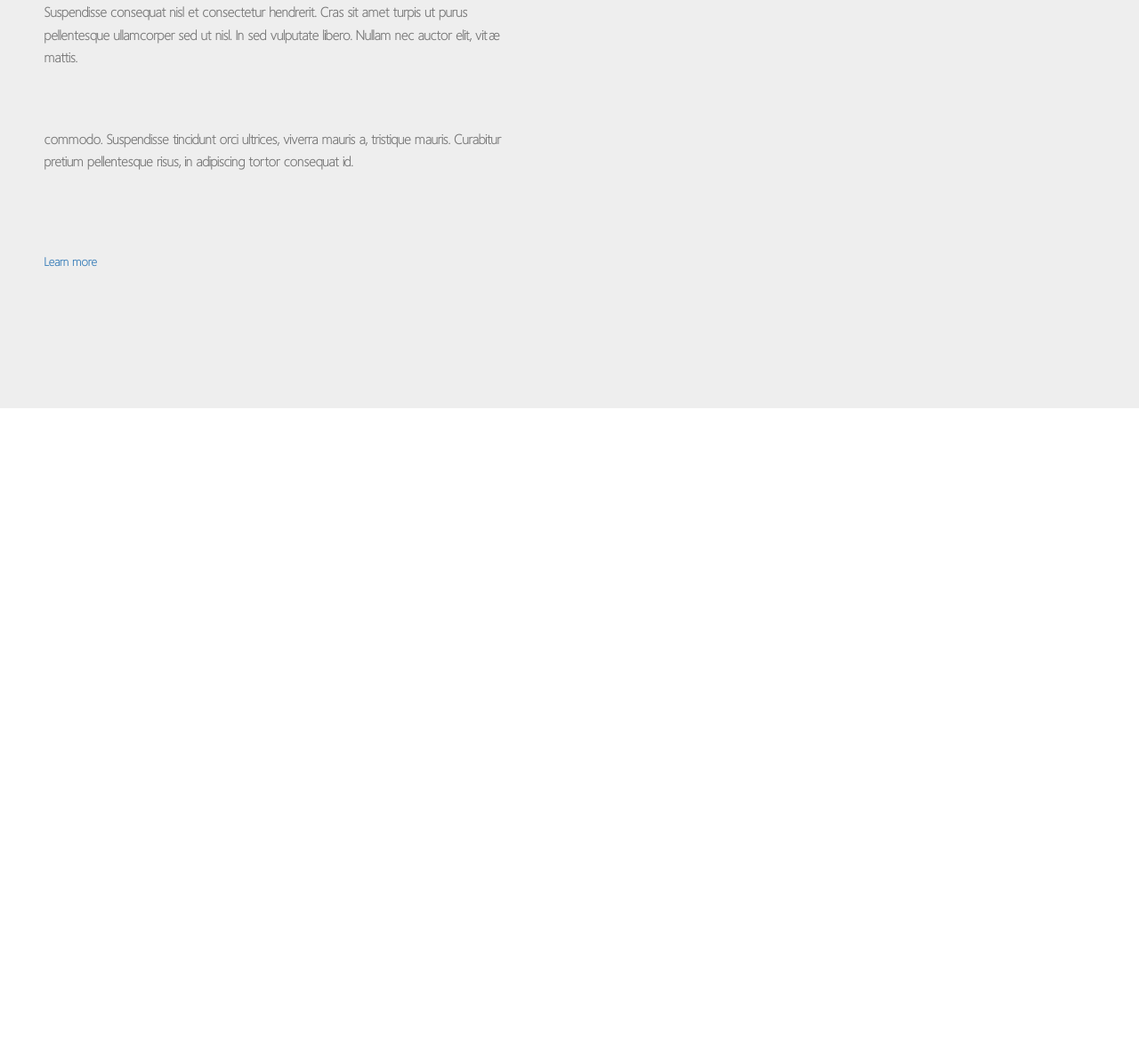
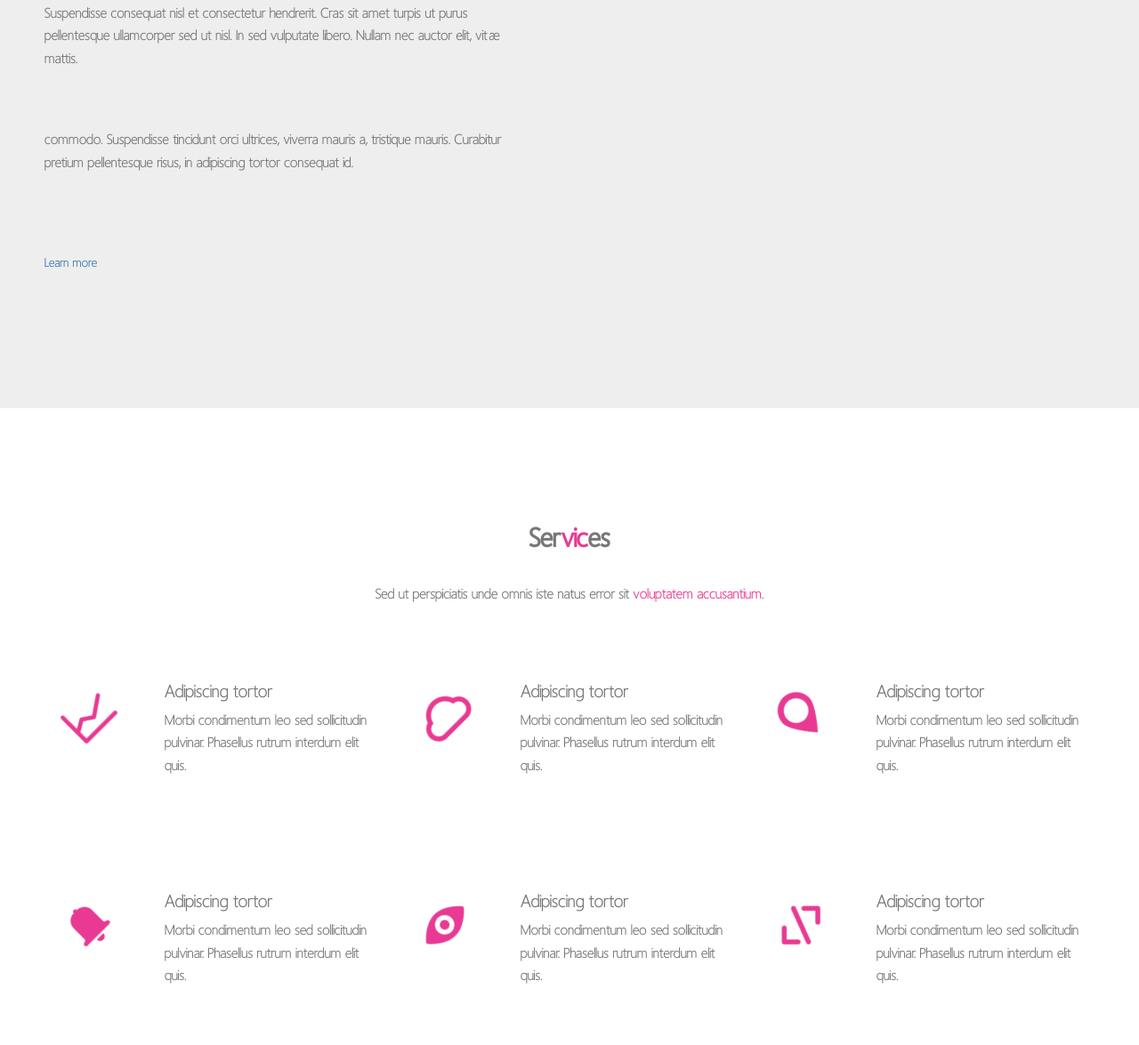
Before and after one commit to corvusnigra/portfolio, a website: page app/index.html in a window 1280 px wide. Shown: the part 2059-3234 px from the top of the page at 89% size. Before the commit the page ends 2518 px from the top, so only its background shows below. Drawn offline with Linux system fonts and the light colour scheme; a web font is replaced by a local one.

Commit message:
made section services

```diff
--- a/app/index.html
+++ b/app/index.html
@@ -126,7 +126,7 @@
 
 	<section class="work">
 		<div class="work__wrap">
-			<h1 class="work__h1">What <span>we</span> do</h1>
+			<h2 class="work__h1">What <span>we</span> do</h2>
 			<p class="work__p">Sed ut perspiciatis unde omnis iste natus error sit voluptatem accusantium doloremque totam rem aperiam, eaque ipsa
 				quae ab illo inventore veritatis et quasi architecto beat dicta sunt explicabo. Nemo enim ipsam voluptatem quia.
 				sit amet turpis ut purus pellentesque ullamcorper sed ut nisl.
@@ -164,9 +164,9 @@
 
 	<section class="about s-grey">
 		<div class="about__wrap">
-			<h1 class="about__h1">
+			<h2 class="about__h1">
 				About <span>us</span>
-			</h1>
+			</h2>
 			<p class="about__p">
 				Sed ut perspiciatis unde omnis iste natus error sit voluptatem accusantium doloremque totam rem aperiam, eaque ipsa
 				quae ab illo inventore veritatis et quasi architecto beat dicta sunt explicabo.
@@ -194,6 +194,103 @@
 		</div>
 	</section>
 
+	<section class="services">
+		<div class="services__wrap">
+			<h2 class="services__h2">Ser<span>vic</span>es</h2>
+			<p class="services__p">
+				Sed ut perspiciatis unde omnis iste natus error sit <span>voluptatem accusantium</span>.
+			</p>
+			<div class="service-item">
+				<div class="service-item__icon">
+					<img src="img/icon_graf.png" alt="">
+				</div>
+				<div class="service-item__header">
+					Adipiscing tortor
+				</div>
+				<div class="service-item__p">
+					Morbi condimentum leo sed
+					sollicitudin pulvinar. Phasellus
+					rutrum interdum elit quis.
+				</div>
+			</div>
+
+			<div class="service-item">
+				<div class="service-item__icon">
+					<img src="img/icon_cloud.png" alt="">
+				</div>
+				<div class="service-item__header">
+					Adipiscing tortor
+				</div>
+				<div class="service-item__p">
+					Morbi condimentum leo sed
+					sollicitudin pulvinar. Phasellus
+					rutrum interdum elit quis.
+				</div>
+			</div>
+
+
+			<div class="service-item">
+				<div class="service-item__icon">
+					<img src="img/icon_pin.png" alt="">
+				</div>
+				<div class="service-item__header">
+					Adipiscing tortor
+				</div>
+				<div class="service-item__p">
+					Morbi condimentum leo sed
+					sollicitudin pulvinar. Phasellus
+					rutrum interdum elit quis.
+				</div>
+			</div>
+
+
+			<div class="service-item">
+				<div class="service-item__icon">
+					<img src="img/icon_bell.png" alt="">
+				</div>
+				<div class="service-item__header">
+					Adipiscing tortor
+				</div>
+				<div class="service-item__p">
+					Morbi condimentum leo sed
+					sollicitudin pulvinar. Phasellus
+					rutrum interdum elit quis.
+				</div>
+			</div>
+
+
+			<div class="service-item">
+				<div class="service-item__icon">
+					<img src="img/icon_view.png" alt="">
+				</div>
+				<div class="service-item__header">
+					Adipiscing tortor
+				</div>
+				<div class="service-item__p">
+					Morbi condimentum leo sed
+					sollicitudin pulvinar. Phasellus
+					rutrum interdum elit quis.
+				</div>
+			</div>
+
+
+			<div class="service-item">
+				<div class="service-item__icon">
+					<img src="img/icon_code.png" alt="">
+				</div>
+				<div class="service-item__header">
+					Adipiscing tortor
+				</div>
+				<div class="service-item__p">
+					Morbi condimentum leo sed
+					sollicitudin pulvinar. Phasellus
+					rutrum interdum elit quis.
+				</div>
+			</div>
+
+		</div>
+	</section>
+
 
 	<div class="hidden"></div>
 
--- a/sass/_vars.sass
+++ b/sass/_vars.sass
@@ -1 +1,3 @@
 @import "bourbon"
+
+$accent: #e83a93;
--- a/sass/main.sass
+++ b/sass/main.sass
@@ -233,7 +233,65 @@ body textarea:required:valid
 .owl-next
 	top: 40%
 	right: 6%
+h2
+	font-size: 30px
 
+.services__h2
+	text-align: center
+	span
+		color: $accent
+
+.services__p
+	text-align: center
+	span
+		color: $accent
+
+.services__wrap
+	+container(1200px)
+
+.service-item
+	+span(4)
+	padding-left: 145px
+	position: relative
+	margin: 5% 0
+	cursor: pointer
+	+breakpoint(max-width 970px)
+		+span(6)
+		padding-left: 200px
+		.service-item__icon
+			left: 8%
+
+	+breakpoint(max-width 730px)
+		+span(12)
+		padding-left: 200px
+		.service-item__icon
+			left: 12%
+	&:hover
+		.service-item__icon
+			border-color: $accent
+
+.service-item__icon
+	width: 90px
+	height: 90px
+	border: 3px solid #eee
+	transform: rotate(45deg)
+	position: absolute
+	left: 15px
+	transition: .3s
+	display: -webkit-flex
+	display: -moz-flex
+	display: -ms-flex
+	display: -o-flex
+	display: flex
+	justify-content: center
+	align-items: center
+	img
+		transform: rotate(-45deg)
+
+
+.service-item__header
+	font-size: 20px
+	line-height: 2
 
 
 //ALWAYS END
```
Also changed, not shown: app/css/main.min.css, app/img/icon_bell.png (added), app/img/icon_cloud.png (added), app/img/icon_code.png (added), app/img/icon_graf.png (added), app/img/icon_pin.png (added), app/img/icon_view.png (added).
